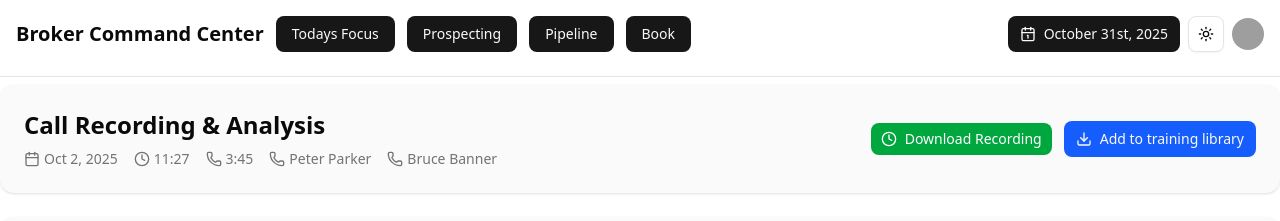
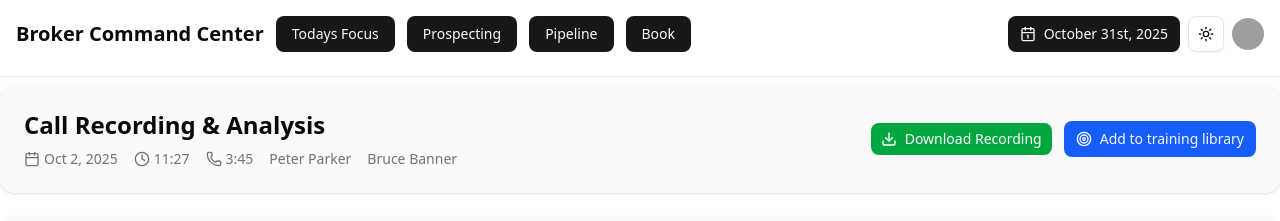
Before and after one commit to satoisnice/ISSP-BluePearlFinancial, a Next.js app: page /CallRecordingAndAnalysis in a window 1280 px wide. Shown: the top 221 px of the page. Built offline with nearby package versions, Linux system fonts and the light colour scheme; grey boxes are pictures that could not be loaded.

Commit message:
More slight change to button.

```diff
--- a/src/app/CallRecordingAndAnalysis/page.tsx
+++ b/src/app/CallRecordingAndAnalysis/page.tsx
@@ -344,11 +344,9 @@
             {callData.call_metadata.call_length}
           </p>
           <p className="flex items-center gap-1">
-            <Phone className="w-4 h-4" />
             {callData.call_metadata.call_agent}
           </p>
           <p className="flex items-center gap-1">
-            <Phone className="w-4 h-4" />
             {callData.call_metadata.call_contact}
           </p>
 
@@ -362,14 +360,14 @@
         size="sm"
         className="flex items-center gap-2 bg-green-600 hover:bg-green-700 text-white"
       >
-        <Clock className="w-4 h-4" />
+        <Download className="w-4 h-4" />
         <span>Download Recording</span>
       </Button>
       <Button
         variant="default"
         className="flex items-center gap-2 bg-blue-600 hover:bg-blue-700"
       >
-        <Download className="w-4 h-4" />
+        <Target className="w-4 h-4" />
         Add to training library
       </Button>
     </div>
```
